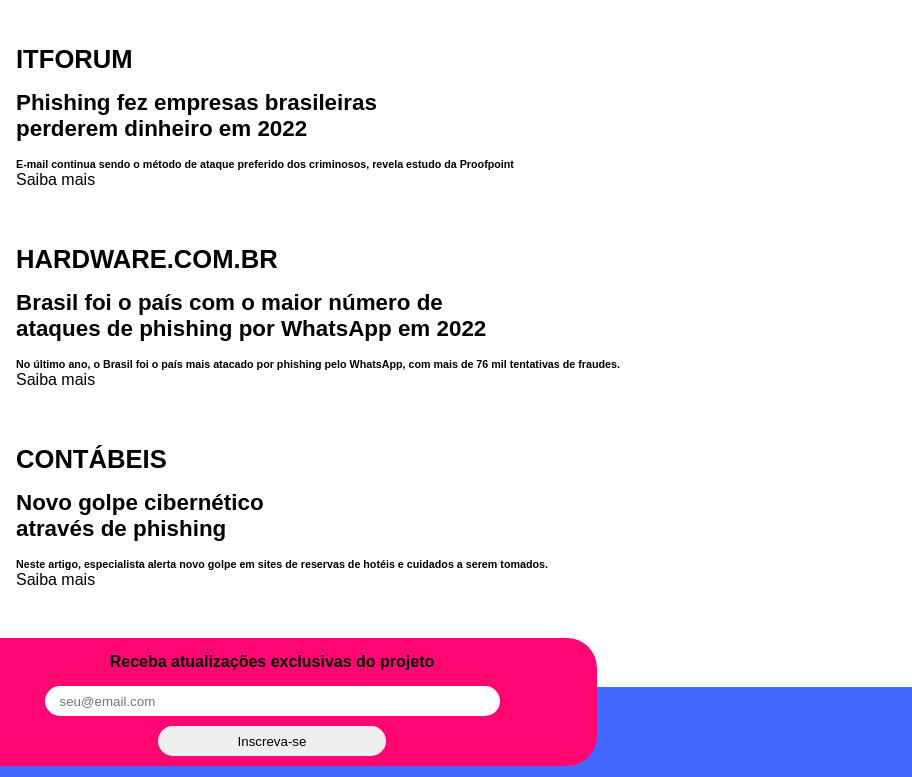
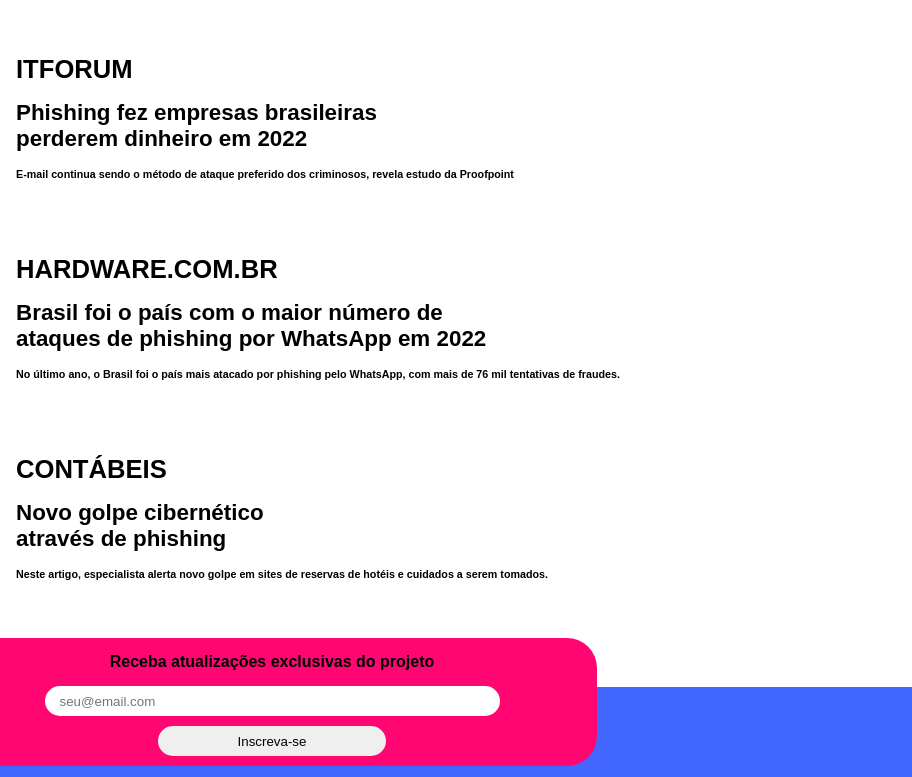
Before and after one commit to Cybersegurancainsightsios/Cybersegurancainsightsios, a plain HTML site: page index.html in a window 1280 px wide. Shown: the part 653-1430 px from the top of the page, 368-1280 px from the left. Drawn offline with Linux system fonts and the light colour scheme; a web font is replaced by a local one.

Commit message:
removing more info

```diff
--- a/index.html
+++ b/index.html
@@ -72,7 +72,6 @@
                     <h2>ITFORUM</h2>
                     <h3>Phishing fez empresas brasileiras perderem dinheiro em 2022</h3>
                     <h6>E-mail continua sendo o método de ataque preferido dos criminosos, revela estudo da Proofpoint</h6>
-                    <a target="_blank" href="https://itforum.com.br/noticias/phishing-empresas-brasileiras-dinheiro/">Saiba mais</a>
                 </div>
             </div>
             <div class="news fadeIn">
@@ -85,7 +84,6 @@
                         phishing por WhatsApp em 2022</h3>
                     <h6>No último ano, o Brasil foi o país mais atacado por phishing pelo WhatsApp, com mais de 76 mil
                         tentativas de fraudes.</h6>
-                    <a target="_blank" href="https://itforum.com.br/noticias/phishing-empresas-brasileiras-dinheiro/">Saiba mais</a>
                 </div>
             </div>
             <div class="news fadeIn">
@@ -97,7 +95,6 @@
                     <h3>Novo golpe cibernético através de phishing</h3>
                     <h6>Neste artigo, especialista alerta novo golpe em sites de reservas de hotéis e cuidados a serem
                         tomados.</h6>
-                    <a target="_blank" href="https://itforum.com.br/noticias/phishing-empresas-brasileiras-dinheiro/">Saiba mais</a>
                 </div>
             </div>
         </div>
```
